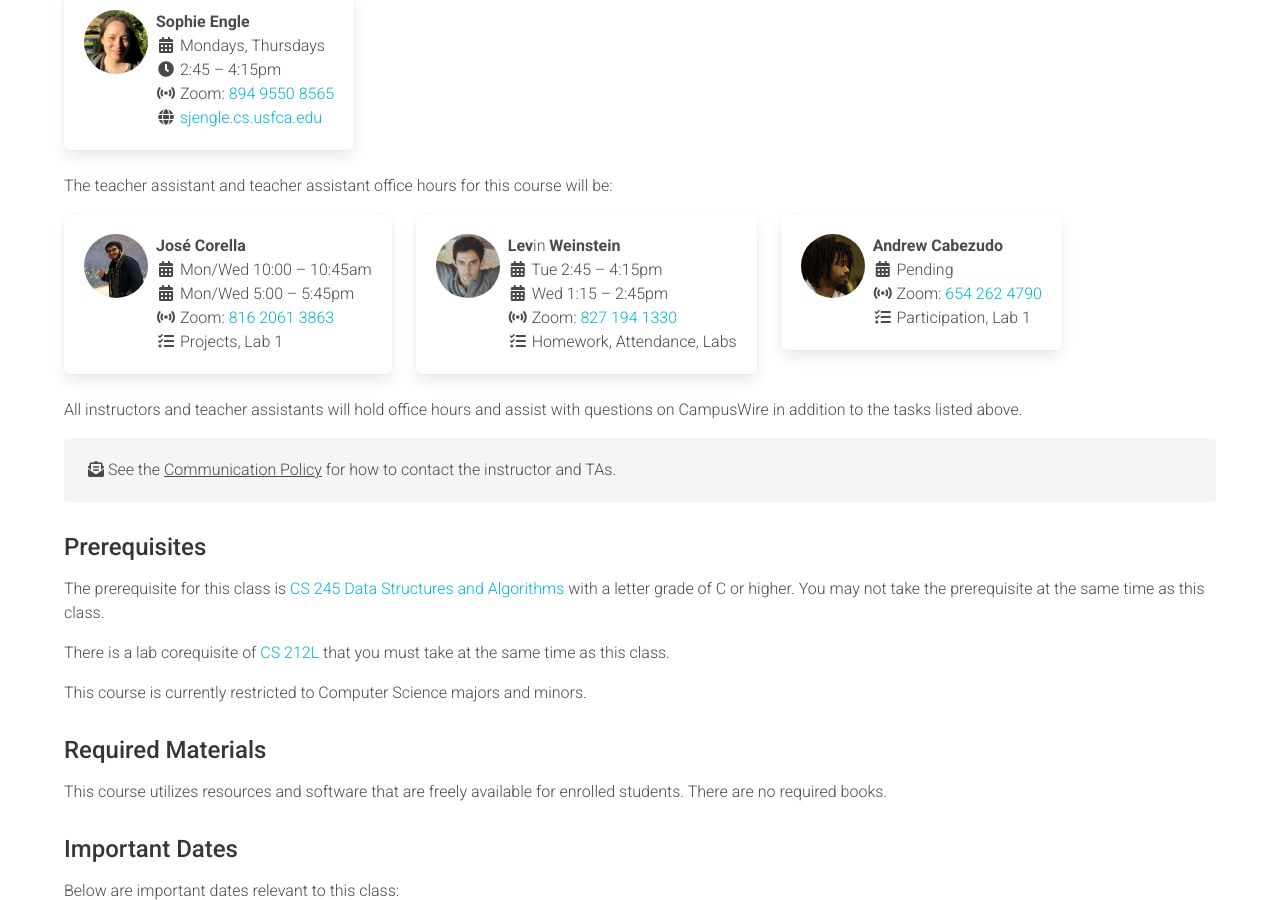
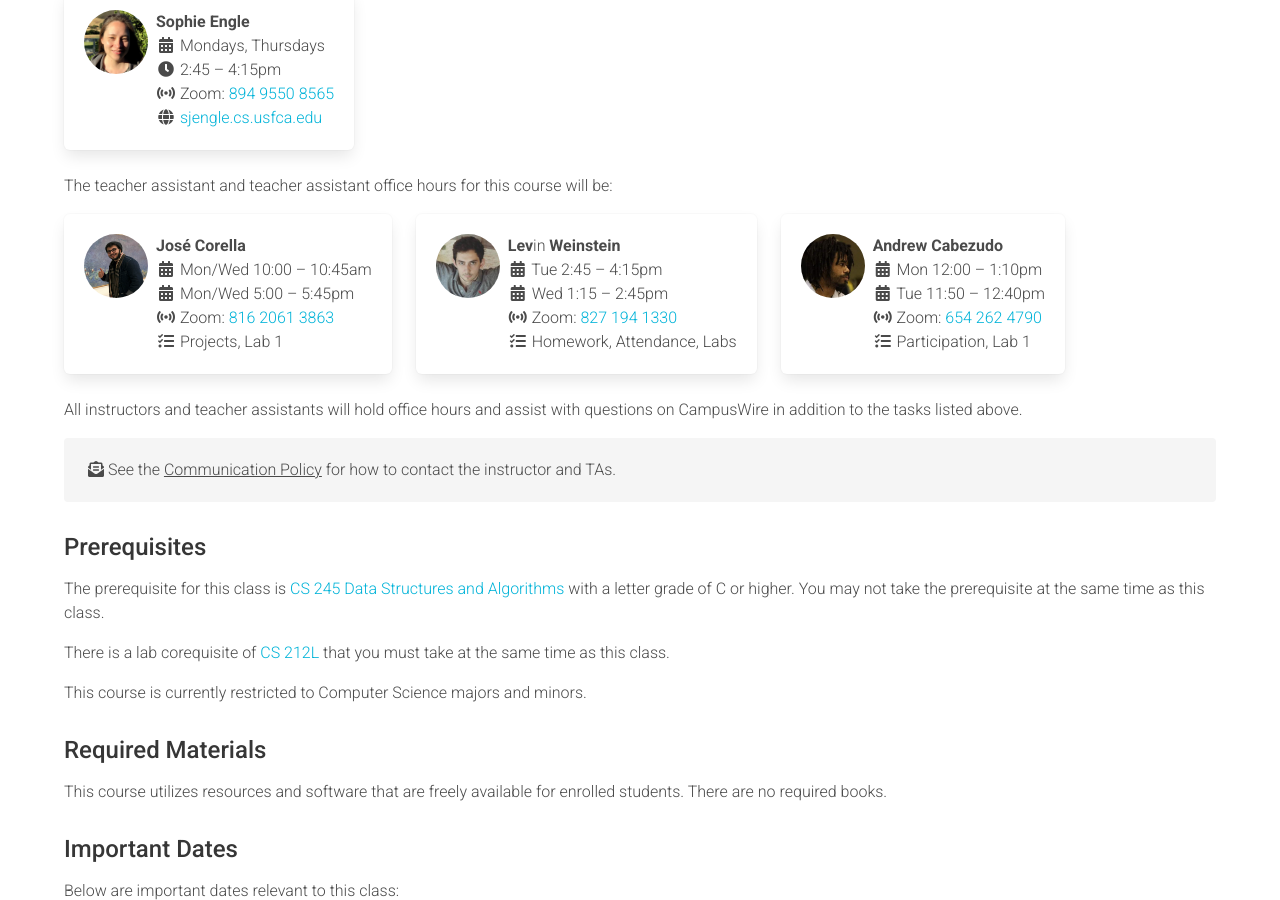
Before and after one commit to usf-cs212-spring2021/usf-cs212-spring2021.github.io, a Jekyll site: the page built from syllabus.md, in a window 1280 px wide and 900 px high, scrolled down 2037 px. Built offline with Jekyll 4.4.1, drawn with Linux system fonts in a browser that asks for light colours; comment, search, counter and statistics services are not loaded.

Commit message:
Updating office hours

```diff
--- a/syllabus.md
+++ b/syllabus.md
@@ -230,7 +230,11 @@ The teacher assistant and teacher assistant office hours for this course will be
         <div class="column">
           <strong>Andrew Cabezudo</strong><br/>
           <i class="fa-fw fas fa-calendar-alt "></i>
-          <span>Pending</span>
+          <span>Mon 12:00 – 1:10pm</span>
+          <br/>
+
+          <i class="fa-fw fas fa-calendar-alt "></i>
+          <span>Tue 11:50 – 12:40pm</span>
           <br/>
 
           <i class="fa-fw fas fa-signal-stream "></i>
```
Also changed, not shown: _general/getting-started.md (+1 -1 lines).
